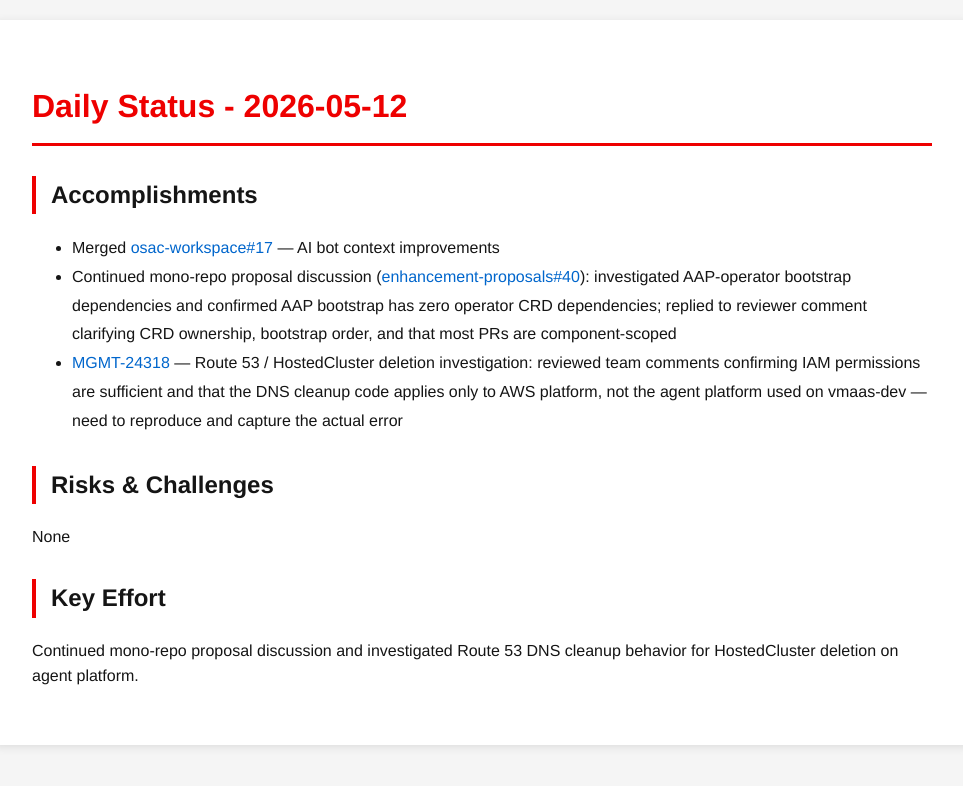
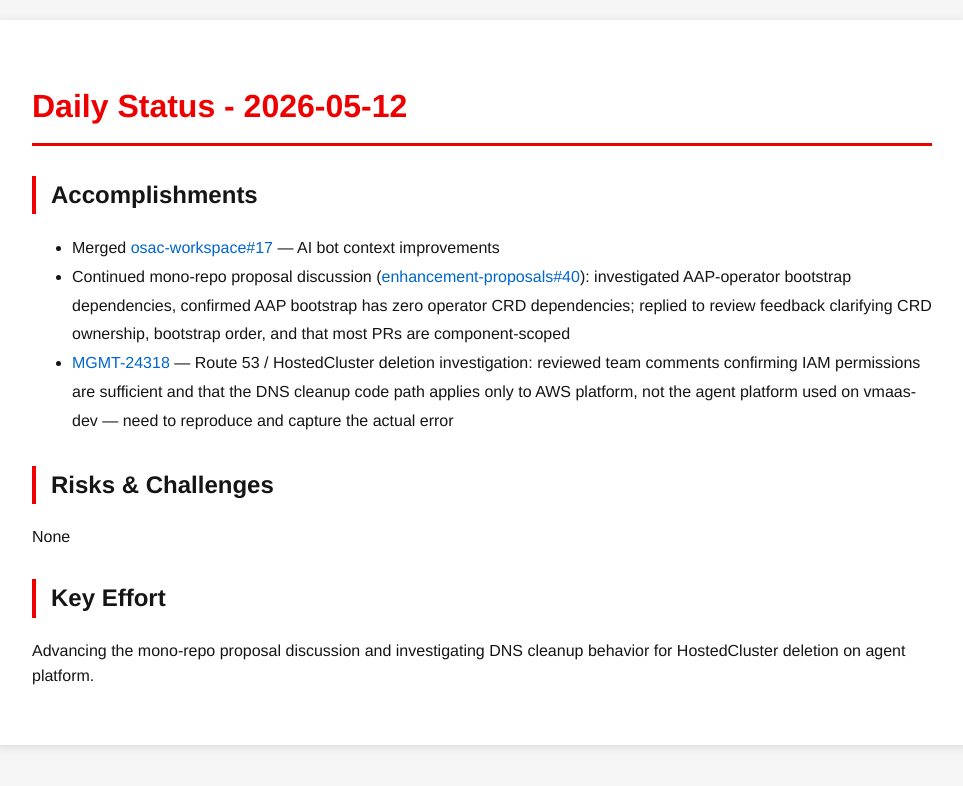
Before and after one commit to tzvatot/daily-status, a Jekyll site: the page built from 2026-05-12.md, in a window 1280 px wide. Shown: the top 786 px of the page, without its empty margins (158-1121 px from the left). Built offline with Jekyll 4.4.1, drawn with Linux system fonts in a browser that asks for light colours.

Commit message:
Daily status update - 2026-05-12

```diff
--- a/2026-05-12.md
+++ b/2026-05-12.md
@@ -8,11 +8,11 @@
 
 ## Accomplishments
 - Merged [osac-workspace#17](https://github.com/osac-project/osac-workspace/pull/17) — AI bot context improvements
-- Continued mono-repo proposal discussion ([enhancement-proposals#40](https://github.com/osac-project/enhancement-proposals/pull/40)): investigated AAP-operator bootstrap dependencies and confirmed AAP bootstrap has zero operator CRD dependencies; replied to reviewer comment clarifying CRD ownership, bootstrap order, and that most PRs are component-scoped
-- [MGMT-24318](https://redhat.atlassian.net/browse/MGMT-24318) — Route 53 / HostedCluster deletion investigation: reviewed team comments confirming IAM permissions are sufficient and that the DNS cleanup code applies only to AWS platform, not the agent platform used on vmaas-dev — need to reproduce and capture the actual error
+- Continued mono-repo proposal discussion ([enhancement-proposals#40](https://github.com/osac-project/enhancement-proposals/pull/40)): investigated AAP-operator bootstrap dependencies, confirmed AAP bootstrap has zero operator CRD dependencies; replied to review feedback clarifying CRD ownership, bootstrap order, and that most PRs are component-scoped
+- [MGMT-24318](https://issues.redhat.com/browse/MGMT-24318) — Route 53 / HostedCluster deletion investigation: reviewed team comments confirming IAM permissions are sufficient and that the DNS cleanup code path applies only to AWS platform, not the agent platform used on vmaas-dev — need to reproduce and capture the actual error
 
 ## Risks & Challenges
 None
 
 ## Key Effort
-Continued mono-repo proposal discussion and investigated Route 53 DNS cleanup behavior for HostedCluster deletion on agent platform.
+Advancing the mono-repo proposal discussion and investigating DNS cleanup behavior for HostedCluster deletion on agent platform.
```
